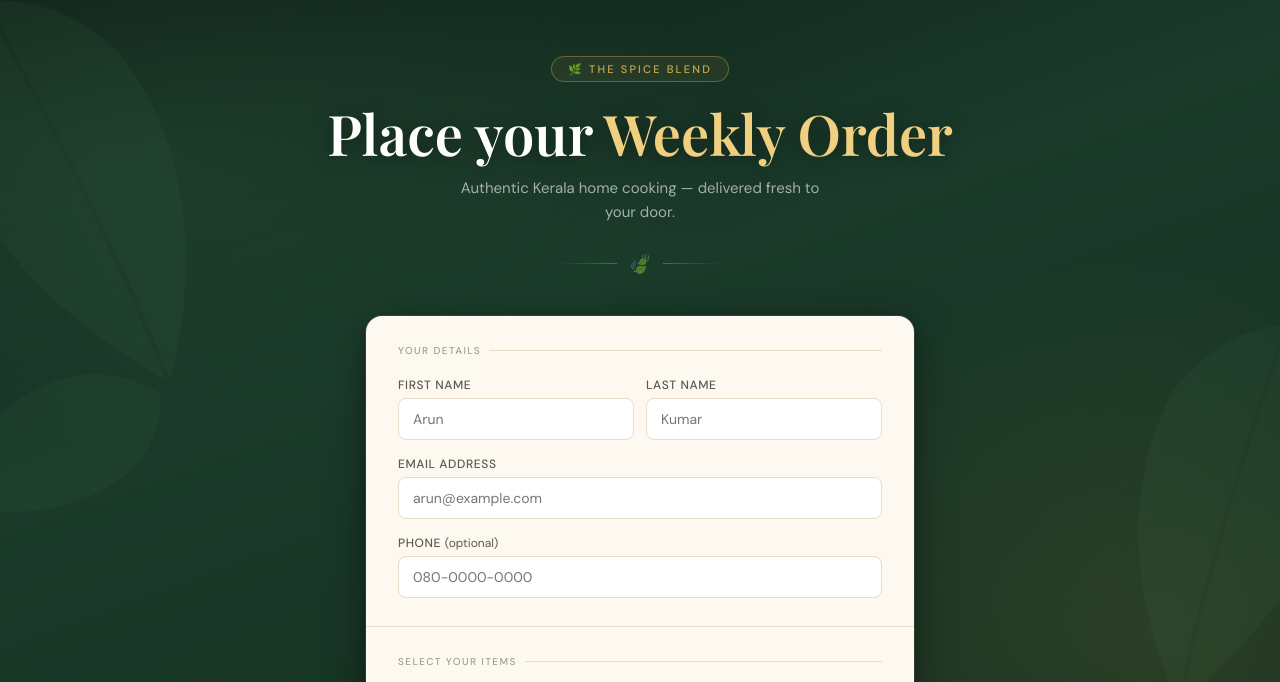
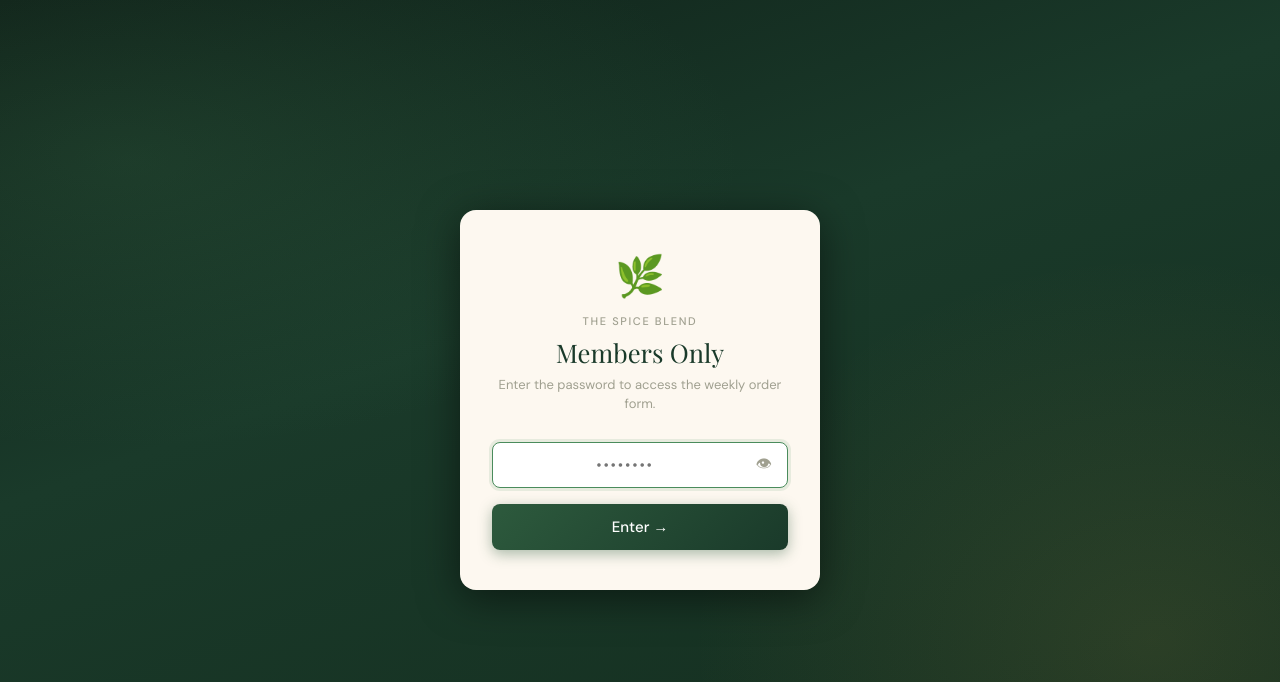
Before and after one commit to TheSpiceBlend/order-form, a website: page public/index.html in a window 1280 px wide. Shown: the top 682 px of the page. Drawn offline with nearby package versions, Linux system fonts and the light colour scheme.

Commit message:
Update index.html
Adding Password

```diff
--- a/public/index.html
+++ b/public/index.html
@@ -474,9 +474,91 @@
     text-align: center;
     letter-spacing: 0.05em;
   }
+
+  /* ── Password screen ── */
+  #passwordScreen {
+    position: fixed;
+    inset: 0;
+    z-index: 999;
+    display: flex;
+    align-items: center;
+    justify-content: center;
+    padding: 1rem;
+    background:
+      radial-gradient(ellipse 80% 60% at 10% 20%, rgba(74,140,92,0.18) 0%, transparent 60%),
+      radial-gradient(ellipse 60% 80% at 90% 80%, rgba(201,168,76,0.12) 0%, transparent 60%),
+      linear-gradient(160deg, #0f2018 0%, #1a3a2a 40%, #142d1e 100%);
+  }
+  .pw-card {
+    background: var(--cream);
+    border-radius: var(--radius-lg);
+    padding: 2.5rem 2rem;
+    width: 100%;
+    max-width: 360px;
+    text-align: center;
+    box-shadow: 0 8px 40px rgba(0,0,0,0.5);
+  }
+  .pw-logo { font-size: 2.5rem; margin-bottom: 0.75rem; }
+  .pw-brand { font-size: 11px; font-weight: 500; letter-spacing: 0.15em; text-transform: uppercase; color: var(--ink-faint); margin-bottom: 0.4rem; }
+  .pw-title { font-family: 'Playfair Display', serif; font-size: 1.6rem; color: var(--green-dark); margin-bottom: 0.4rem; }
+  .pw-sub { font-size: 13px; color: var(--ink-faint); margin-bottom: 1.75rem; line-height: 1.5; }
+  .pw-input-wrap { position: relative; margin-bottom: 1rem; }
+  .pw-input {
+    width: 100%;
+    padding: 12px 44px 12px 14px;
+    font-family: 'DM Sans', sans-serif;
+    font-size: 15px;
+    color: var(--ink);
+    background: white;
+    border: 1.5px solid var(--border);
+    border-radius: var(--radius);
+    outline: none;
+    text-align: center;
+    letter-spacing: 0.12em;
+    transition: border-color 0.15s, box-shadow 0.15s;
+  }
+  .pw-input:focus { border-color: var(--green-light); box-shadow: 0 0 0 3px rgba(74,140,92,0.12); }
+  .pw-toggle { position: absolute; right: 12px; top: 50%; transform: translateY(-50%); background: none; border: none; cursor: pointer; font-size: 16px; color: var(--ink-faint); padding: 4px; }
+  .pw-btn {
+    width: 100%;
+    padding: 13px;
+    background: linear-gradient(135deg, var(--green-mid), var(--green-dark));
+    color: white;
+    font-family: 'DM Sans', sans-serif;
+    font-size: 15px;
+    font-weight: 500;
+    border: none;
+    border-radius: var(--radius);
+    cursor: pointer;
+    transition: all 0.2s;
+    box-shadow: 0 4px 14px rgba(45,90,61,0.4);
+  }
+  .pw-btn:hover { transform: translateY(-1px); }
+  .pw-error { display: none; margin-top: 0.75rem; font-size: 13px; color: #993c1d; background: #fdf0ed; border: 1px solid #f5c4b3; border-radius: var(--radius); padding: 8px 12px; }
+  @keyframes shake { 0%,100%{transform:translateX(0)} 20%{transform:translateX(-8px)} 40%{transform:translateX(8px)} 60%{transform:translateX(-6px)} 80%{transform:translateX(6px)} }
+  .pw-shake { animation: shake 0.4s ease; }
+
 </style>
 </head>
 <body>
+
+<!-- Password Screen -->
+<div id="passwordScreen">
+  <div class="pw-card">
+    <div class="pw-logo">🌿</div>
+    <div class="pw-brand">The Spice Blend</div>
+    <div class="pw-title">Members Only</div>
+    <p class="pw-sub">Enter the password to access the weekly order form.</p>
+    <div class="pw-input-wrap">
+      <input class="pw-input" type="password" id="pwInput" placeholder="••••••••"
+             onkeydown="if(event.key==='Enter') checkPassword()">
+      <button class="pw-toggle" onclick="togglePwVisibility()" id="pwToggleBtn" title="Show/hide password">👁</button>
+    </div>
+    <button class="pw-btn" onclick="checkPassword()">Enter →</button>
+    <div class="pw-error" id="pwError">Incorrect password. Please try again.</div>
+  </div>
+</div>
+
 
 <!-- Leaf SVG decorations -->
 <svg class="leaf leaf-1" viewBox="0 0 200 300" fill="none" xmlns="http://www.w3.org/2000/svg">
@@ -569,6 +651,45 @@
 <div class="footer">© The Spice Blend · Authentic Kerala Cuisine</div>
 
 <script>
+
+// ─── Password Protection ─────────────────────────────────────────────────────
+const CORRECT_PASSWORD = 'spice2024'; // ← Change this to your password
+
+function checkPassword() {
+  const input = document.getElementById('pwInput').value;
+  const error = document.getElementById('pwError');
+  const card  = document.querySelector('.pw-card');
+
+  if (input === CORRECT_PASSWORD) {
+    const screen = document.getElementById('passwordScreen');
+    screen.style.transition = 'opacity 0.4s ease';
+    screen.style.opacity = '0';
+    setTimeout(() => screen.remove(), 400);
+    sessionStorage.setItem('spiceblend_auth', '1');
+  } else {
+    error.style.display = 'block';
+    card.classList.remove('pw-shake');
+    void card.offsetWidth; // reflow to restart animation
+    card.classList.add('pw-shake');
+    document.getElementById('pwInput').value = '';
+    document.getElementById('pwInput').focus();
+  }
+}
+
+function togglePwVisibility() {
+  const input = document.getElementById('pwInput');
+  const btn   = document.getElementById('pwToggleBtn');
+  if (input.type === 'password') { input.type = 'text'; btn.textContent = '🙈'; }
+  else { input.type = 'password'; btn.textContent = '👁'; }
+}
+
+// Auto-unlock if already authenticated this session
+if (sessionStorage.getItem('spiceblend_auth') === '1') {
+  document.getElementById('passwordScreen').remove();
+}
+
+document.getElementById('pwInput').focus();
+
 const PRODUCTS = [
   {
     id: 'p1',
```
